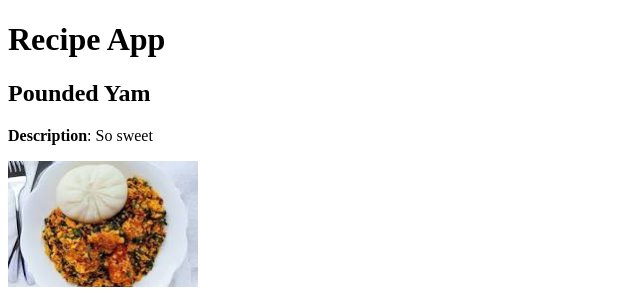
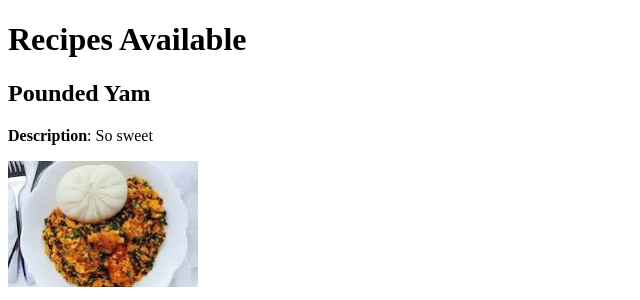
Before and after one commit to Oluwatominsin-c/Recipe_app, a Django app: page / in a window 1280 px wide. Shown: the top 300 px of the page, without its empty margins (0-640 px from the left). Run offline with Django 4.2, Linux system fonts and the light colour scheme; data comes from the database, SQL or seed files in the repository.

Commit message:
changed h1 content in index.html

```diff
--- a/templates/index.html
+++ b/templates/index.html
@@ -7,7 +7,7 @@
     <title>Recipe App</title>
   </head>
   <body>
-    <h1>Recipe App</h1>
+    <h1>Recipes Available</h1>
     {% for recipe in recipes %}
 
     <h2>{{recipe.name}}</h2>
```
